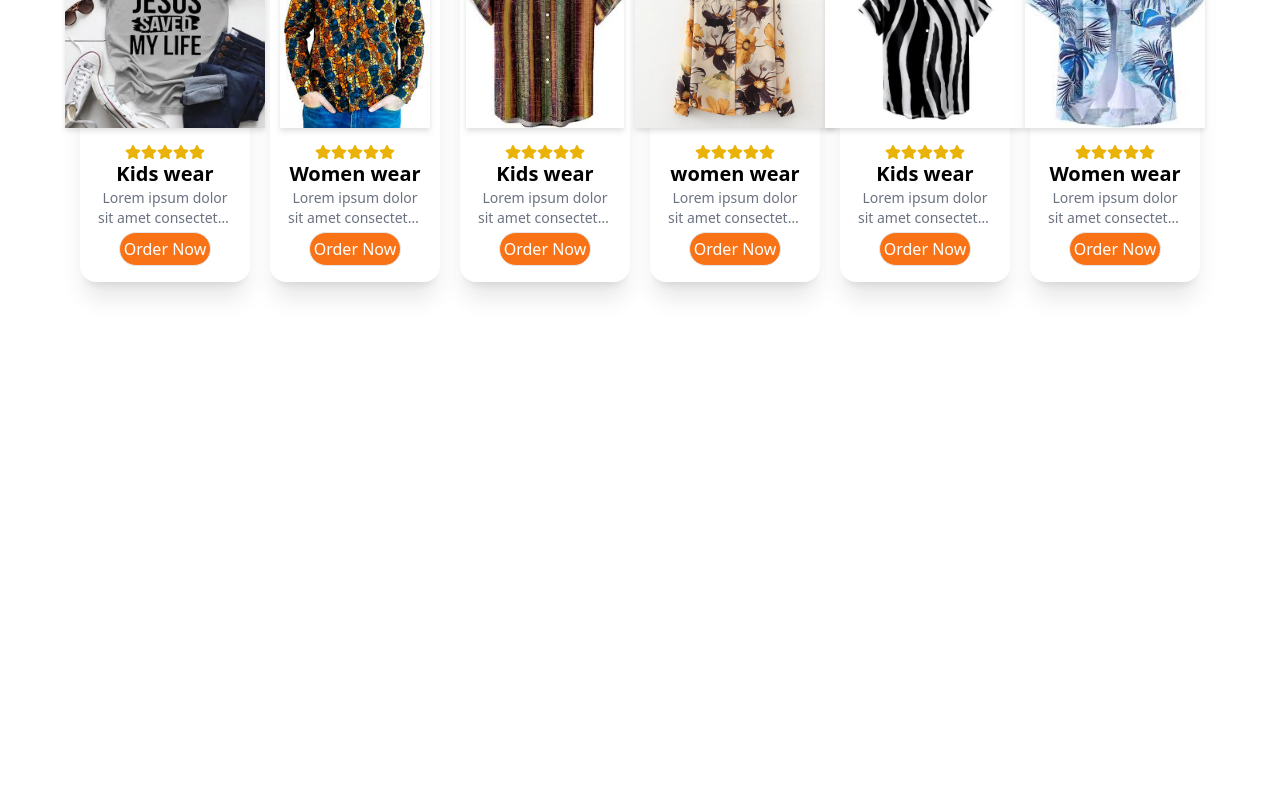
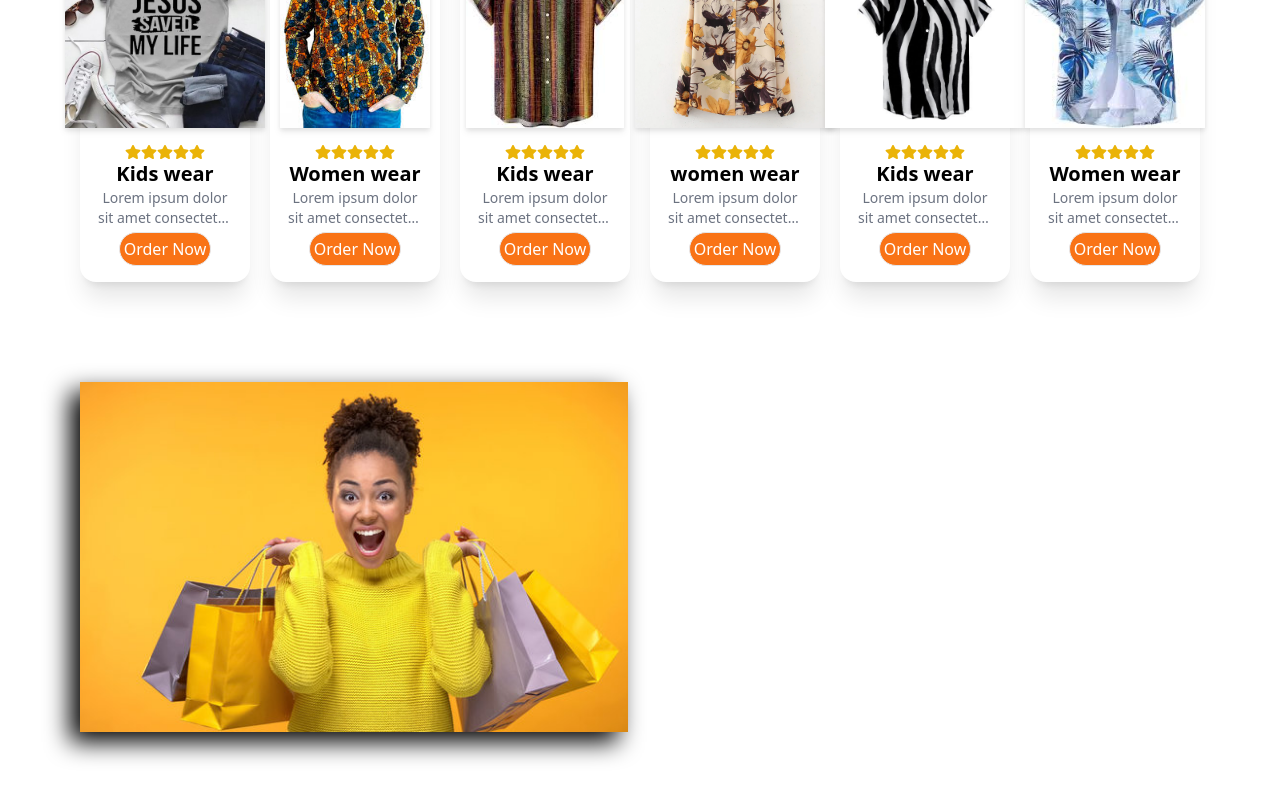
Before and after one commit to Tracy-miranja/ecommerce-website, a React (Vite) app: page / in a window 1280 px wide. Shown: the part 1544-2344 px from the top of the page. Built offline with nearby package versions, Linux system fonts and the light colour scheme.

Commit message:
Add shadow to banner

```diff
--- a/src/components/Banner/Banner.jsx
+++ b/src/components/Banner/Banner.jsx
@@ -1,12 +1,22 @@
 // eslint-disable-next-line no-unused-vars
 import React from "react";
-
+import bannerimg from "../../assets/shop-clothes.jpg";
+import { GrSecure } from "react-icons/gr";
+import { IoFastFood } from "react-icons/io5";
+import { GiFoodTruck } from "react-icons/gi";
 const Banner = () => {
   return (
     <div className="min-h-[550px] flex justify-center py-12 items-center sm:py-0">
       <div className="container">
         <div className="grid grid-cols-1 sm:grid-cols-2 gap-6 item-center">
           {/* image section */}
+          <div data-aos="zoom-in">
+            <img
+              src={bannerimg}
+              alt="banner"
+              className="max-w-[600px] h-[350px] w-full max-auto drop-shadow-[-10px_10px_12px_rgba(0,0,0,1)] object-cover"
+            />
+          </div>
           {/* text section */}
         </div>
       </div>
```
Also changed, not shown: src/assets/pretty-black.jpg (added), src/assets/shop-clothes.jpg (added).
